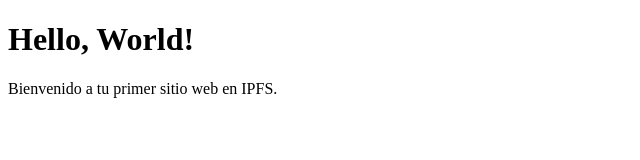
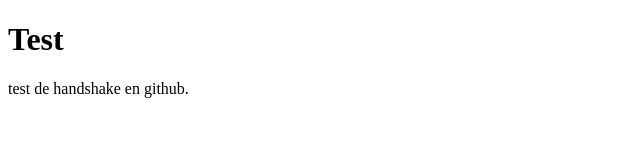
Before and after one commit to lzsmith24/travel-world, a plain HTML site: page index.html in a window 1280 px wide. Shown: the whole page, without its empty margins (0-640 px from the left). Drawn offline with Linux system fonts and the light colour scheme.

Commit message:
Update index.html

```diff
--- a/index.html
+++ b/index.html
@@ -6,7 +6,7 @@
     <title>Hello, World!</title>
 </head>
 <body>
-    <h1>Hello, World!</h1>
-    <p>Bienvenido a tu primer sitio web en IPFS.</p>
+    <h1>Test</h1>
+    <p>test de handshake en github.</p>
 </body>
 </html>
```
